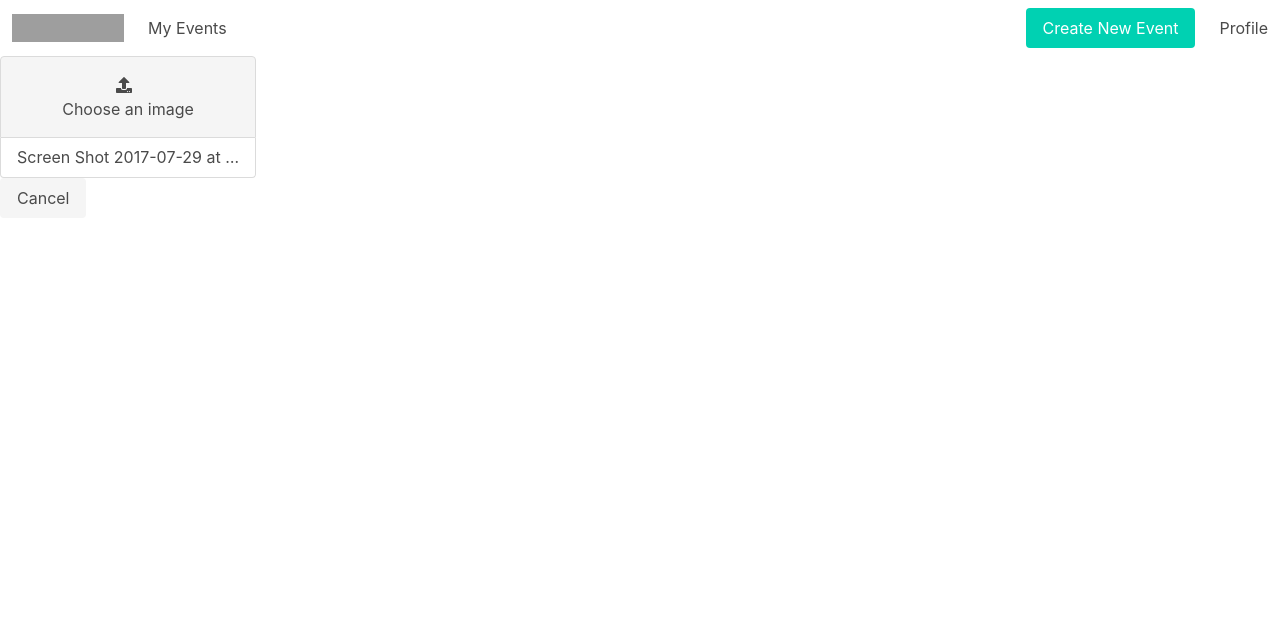
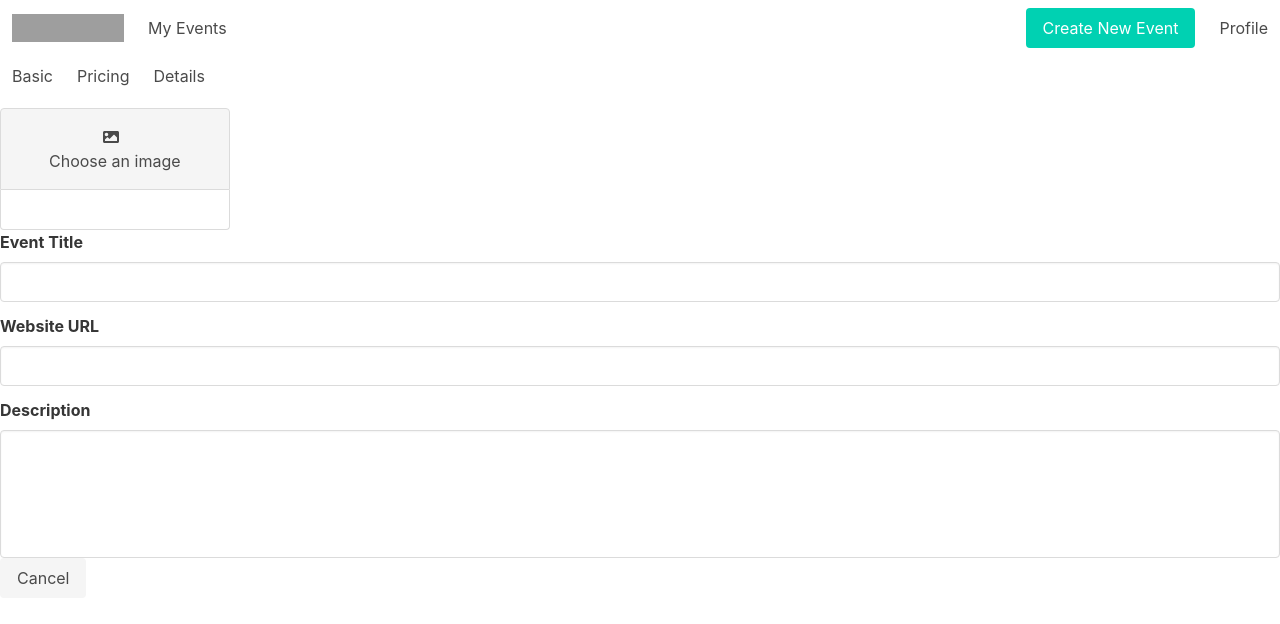
Before and after one commit to chandlerwillman/legal-conference, a React (Create React App) app: page /#/new-event/basic in a window 1280 px wide. Shown: the top 624 px of the page. Built offline with nearby package versions, Linux system fonts and the light colour scheme; grey boxes are pictures that could not be loaded.

Commit message:
routing in create-event nav is complete

```diff
--- a/src/Components/CreateEventWizard/CreateEvent1-Basic.js
+++ b/src/Components/CreateEventWizard/CreateEvent1-Basic.js
@@ -3,7 +3,7 @@ import React, { Component } from 'react';
 import { connect } from 'react-redux';
 import { FontAwesomeIcon } from '@fortawesome/react-fontawesome';
 
-import { updateFields } from '../../redux/reducers/event_reducer';
+import { updateField } from '../../redux/reducers/event_reducer';
 
 class CreateEventBasic extends Component {
     render() {
@@ -14,17 +14,45 @@ class CreateEventBasic extends Component {
                         <input className="file-input" type="file" name="img" />
                         <span className="file-cta">
                         <span className="file-icon">
-                            <FontAwesomeIcon icon="upload" />
+                            <FontAwesomeIcon icon="image" />
                         </span>
                         <span className="file-label">
                             Choose an image
                         </span>
                         </span>
                         <span className="file-name">
-                        Screen Shot 2017-07-29 at 15.54.25.png
+                        {this.props.img}
                         </span>
                     </label>
                 </div>
+                <div className="field">
+                    <label className="label">Event Title</label>
+                    <div className="control">
+                        <input
+                            className="input"
+                            type="text"
+                            onChange={(e) => this.props.updateField('title', e.target.value)} />
+                    </div>
+                </div>
+                <div className="field">
+                    <label className="label">Website URL</label>
+                    <div className="control">
+                        <input
+                            className="input"
+                            type="url"
+                            onChange={(e) => this.props.updateField('website_url', e.target.value)} />
+                    </div>
+                </div>
+                <div className="field">
+                    <label className="label">Description</label>
+                    <div className="control">
+                        <input
+                            className="textarea"
+                            type="text"
+                            onChange={(e) => this.props.updateField('description', e.target.value)} />
+                    </div>
+                </div>
+
             </form>
         );
     }
@@ -39,4 +67,4 @@ function mapStateToProps(state) {
     }
 }
 
-export default connect(mapStateToProps, { updateFields })(CreateEventBasic);
+export default connect(mapStateToProps, { updateField })(CreateEventBasic);
--- a/src/Components/CreateEventWizard/CreateEventWizard.js
+++ b/src/Components/CreateEventWizard/CreateEventWizard.js
@@ -5,18 +5,48 @@ import { connect } from 'react-redux';
 import { clearFields } from '../../redux/reducers/event_reducer'
 
 import CreateEventBasic from './CreateEvent1-Basic';
-// import Step2 from './Step2';
-// import Step3 from './Step3';
+import CreateEventPricing from './CreateEvent2-Pricing';
+import CreateEventDetails from './CreateEvent3-Details';
 
 class Wizard extends Component {
 
     render() {
         return (
             <div className="createEvent">
+                <nav className="navbar" role="navigation" aria-label="create event navigation">
+                    <Link to="/new-event/basic">
+                        <div id="navbarBasicExample" className="navbar-menu">
+                            <div className="navbar-start">
+                                <div className="navbar-item">
+                                    Basic
+                                </div>
+                            </div>
+                        </div>
+                    </Link>
+                    <Link to="/new-event/pricing">
+                        <div id="navbarBasicExample" className="navbar-menu">
+                            <div className="navbar-start">
+                                <div className="navbar-item">
+                                    Pricing
+                                </div>
+                            </div>
+                        </div>
+                    </Link>
+                    <Link to="/new-event/details">
+                        <div id="navbarBasicExample" className="navbar-menu">
+                            <div className="navbar-start">
+                                <div className="navbar-item">
+                                    Details
+                                </div>
+                            </div>
+                        </div>
+                    </Link>
+                </nav>
+
                 <Switch>
                     <Route path="/new-event/basic" component={CreateEventBasic} />
-                    {/* <Route path="/wizard/step2" component={Step2} />
-                    <Route path="/wizard/step3" component={Step3} /> */}
+                    <Route path="/new-event/pricing" component={CreateEventPricing} />
+                    <Route path="/new-event/details" component={CreateEventDetails} />
                 </Switch>
 
                 <Link to={'/'}>
--- a/src/index.js
+++ b/src/index.js
@@ -2,14 +2,14 @@ import React from 'react';
 import ReactDOM from 'react-dom';
 import 'bulma/css/bulma.css';
 import { library } from '@fortawesome/fontawesome-svg-core';
-import { faUser, faCheck, faEnvelope, faExclamationTriangle, faLock, faUpload } from '@fortawesome/free-solid-svg-icons';
+import { faUser, faCheck, faEnvelope, faExclamationTriangle, faLock, faImage } from '@fortawesome/free-solid-svg-icons';
 import './index.css';
 import App from './App';
 import * as serviceWorker from './serviceWorker';
 import { Provider } from 'react-redux';
 import store from './redux/store';
 
-library.add(faUser, faCheck, faEnvelope, faExclamationTriangle, faLock, faUpload)
+library.add(faUser, faCheck, faEnvelope, faExclamationTriangle, faLock, faImage)
 
 ReactDOM.render(
 <Provider store={store}>
--- a/src/redux/reducers/event_reducer.js
+++ b/src/redux/reducers/event_reducer.js
@@ -11,7 +11,7 @@ const UPDATE_FIELD = 'UPDATE_FIELD';
 const CLEAR_FIELDS = 'CLEAR_FIELDS';
 
 //action creators or dispatchers
-export function updateFields(field, payload) {
+export function updateField(field, payload) {
     return {
         type: UPDATE_FIELD,
         field,
```
